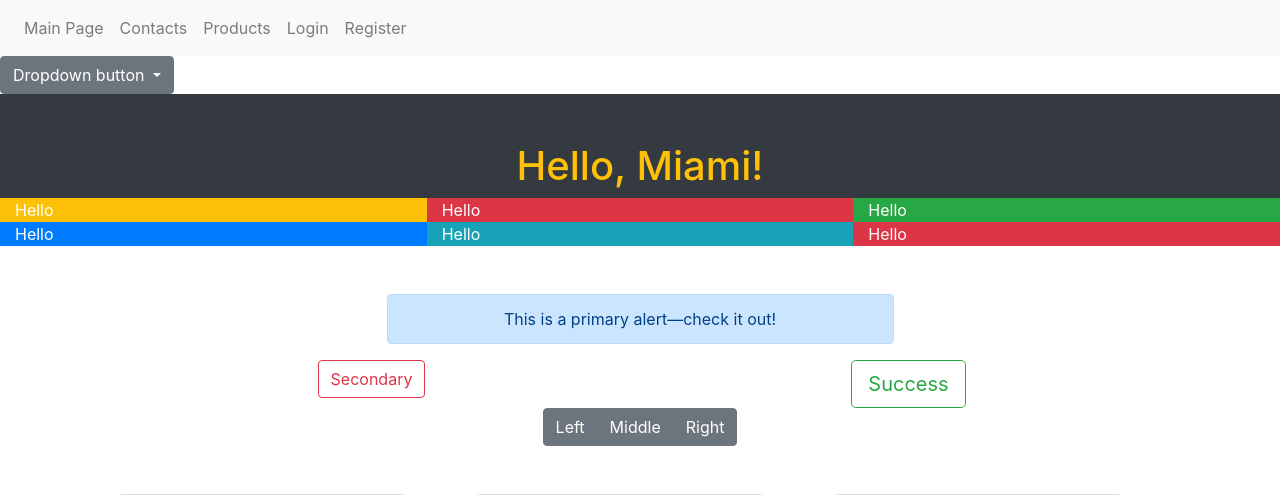
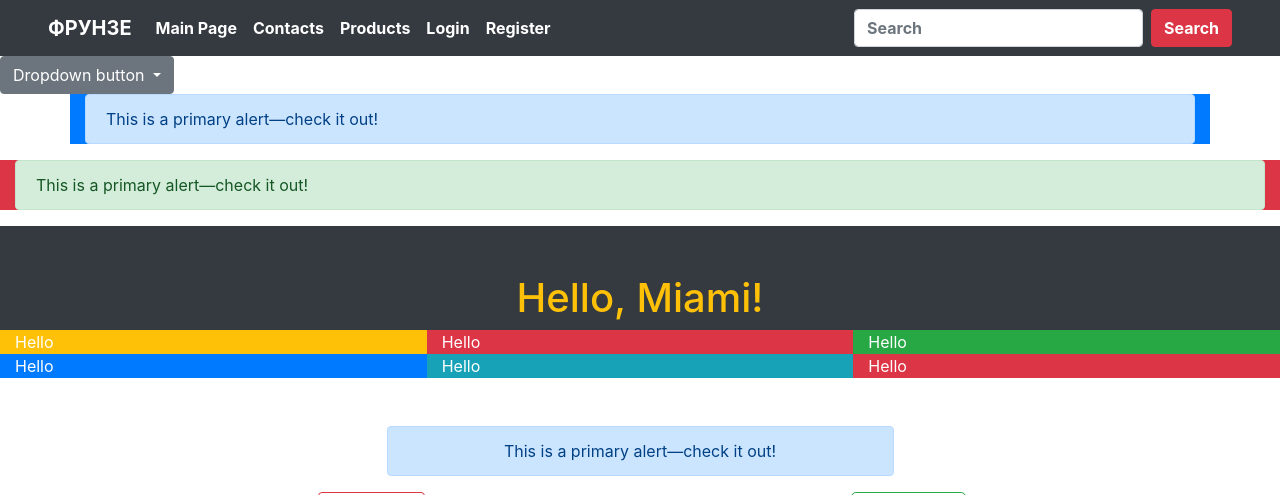
Before and after one commit to pythoneast/supermarket, a Django app: page /learn_bs/ in a window 1280 px wide. Shown: the top 495 px of the page. Run offline with Django 3.2, Linux system fonts and the light colour scheme; parts of the project's set-up code (start-up, migrations or seed data) failed here and were passed over; some libraries are stand-ins or nearby versions.

Commit message:
Refactored main page, added infinite scroll

```diff
--- a/supermarket/views.py
+++ b/supermarket/views.py
@@ -1,13 +1,26 @@
 from django.contrib.auth import authenticate, login, logout, get_user_model
+from django.core.paginator import Paginator, PageNotAnInteger, EmptyPage
 from django.shortcuts import render, redirect
 from django.urls import reverse
 
+from applications.categories.models import Category
+from applications.products.models import Product
 from .forms import ContactsForm, LoginForm, RegistrationForm
 
 User = get_user_model()
 
 
 def main_page(request):
+    categories = Category.objects.all()
+    products_list = Product.objects.all()
+    page = request.GET.get('page', 1)
+    paginator = Paginator(products_list, 9)
+    try:
+        products = paginator.page(page)
+    except PageNotAnInteger:
+        products = paginator.page(1)
+    except EmptyPage:
+        products = paginator.page(paginator.num_pages)
     return render(request, 'index.html', locals())
 
 
--- a/templates/base.html
+++ b/templates/base.html
@@ -11,35 +11,48 @@
     {% block css %}{% endblock css %}
   </head>
   <body>
-    <nav class="navbar navbar-expand-lg navbar-light bg-light">
-      <div class="collapse navbar-collapse" id="navbarSupportedContent">
+
+  <nav class="navbar navbar-expand-lg bg-dark bg-light px-sm-5">
+  <a class="navbar-brand text-white font-weight-bold" href="#">ФРУНЗЕ</a>
+  <button class="navbar-toggler" type="button" data-toggle="collapse" data-target="#navbarTogglerDemo02" aria-controls="navbarTogglerDemo02" aria-expanded="false" aria-label="Toggle navigation">
+    <span class="navbar-toggler-icon"></span>
+  </button>
+
+  <div class="collapse navbar-collapse font-weight-bold" id="navbarSupportedContent">
         <ul class="navbar-nav mr-auto">
           <li class="nav-item">
-            <a class="nav-link" href="{% url 'main-page' %}">Main Page <span class="sr-only">(current)</span></a>
+            <a class="nav-link text-white" href="{% url 'main-page' %}">Main Page <span class="sr-only">(current)</span></a>
           </li>
             <li class="nav-item">
-            <a class="nav-link" href="{% url 'contacts' %}">Contacts <span class="sr-only">(current)</span></a>
+            <a class="nav-link text-white" href="{% url 'contacts' %}">Contacts <span class="sr-only">(current)</span></a>
           </li>
             <li class="nav-item">
-            <a class="nav-link" href="{% url 'products:product-list-cbv' %}">Products <span class="sr-only">(current)</span></a>
+            <a class="nav-link text-white" href="{% url 'products:product-list-cbv' %}">Products <span class="sr-only">(current)</span></a>
           </li>
             {% if not request.user.is_authenticated %}
-            <li class="nav-item">
-            <a class="nav-link" href="{% url 'login-page' %}">Login <span class="sr-only">(current)</span></a>
+            <li class="nav-item text-white">
+            <a class="nav-link text-white" href="{% url 'login-page' %}">Login <span class="sr-only">(current)</span></a>
           </li>
             <li>
-                <a class="nav-link" href="{% url 'register-page' %}">Register</a>
+                <a class="nav-link text-white" href="{% url 'register-page' %}">Register</a>
             </li>
             {% else %}
             <li class="nav-item">
-            <a class="nav-link" href="{% url 'logout-page' %}">Logout <span class="sr-only">(current)</span></a>
+            <a class="nav-link text-white" href="{% url 'logout-page' %}">Logout <span class="sr-only">(current)</span></a>
           </li>
             {% endif %}
         </ul>
+        <form class="form-inline my-2 my-lg-0">
+            <input class="form-control mr-sm-2 font-weight-bold" type="search" placeholder="Search">
+            <button class="btn btn-danger my-2 my-sm-0 font-weight-bold" type="submit">Search</button>
+        </form>
       </div>
-    </nav>
+
+</nav>
     {% block content %}{% endblock content %}
-    <script src="https://code.jquery.com/jquery-3.3.1.slim.min.js" integrity="sha384-q8i/X+965DzO0rT7abK41JStQIAqVgRVzpbzo5smXKp4YfRvH+8abtTE1Pi6jizo" crossorigin="anonymous"></script>
+    <script src="{% static 'js/jquery-3.3.1.slim.min.js' %}"></script>
+    <script src="{% static 'js/jquery.waypoints.min.js' %}"></script>
+    <script src="{% static 'js/infinite.min.js' %}"></script>
     <script src="https://cdnjs.cloudflare.com/ajax/libs/popper.js/1.14.6/umd/popper.min.js" integrity="sha384-wHAiFfRlMFy6i5SRaxvfOCifBUQy1xHdJ/yoi7FRNXMRBu5WHdZYu1hA6ZOblgut" crossorigin="anonymous"></script>
     <script src="https://stackpath.bootstrapcdn.com/bootstrap/4.2.1/js/bootstrap.min.js" integrity="sha384-B0UglyR+jN6CkvvICOB2joaf5I4l3gm9GU6Hc1og6Ls7i6U/mkkaduKaBhlAXv9k" crossorigin="anonymous"></script>
     {% block js %}{% endblock js %}
--- a/templates/bootstrap-learn.html
+++ b/templates/bootstrap-learn.html
@@ -15,6 +15,16 @@
     <a class="dropdown-item" href="#">Something else here</a>
   </div>
 </div>
+                <div class="container bg-primary">
+                <div class="alert alert-primary" role="alert">
+                  This is a primary alert—check it out!
+                </div>
+            </div>
+            <div class="container-fluid bg-danger">
+                <div class="alert alert-success" role="alert">
+                  This is a primary alert—check it out!
+                </div>
+            </div>
     <div class="container-fluid bg-dark">
         <div class="row">
             <div class="d-block mx-auto col-12 col-sm-10 col-lg-8">
```
Also changed, not shown: templates/index.html (+95 -8 lines), templates/products/detail-slug-cbv.html (+1 -10 lines).
